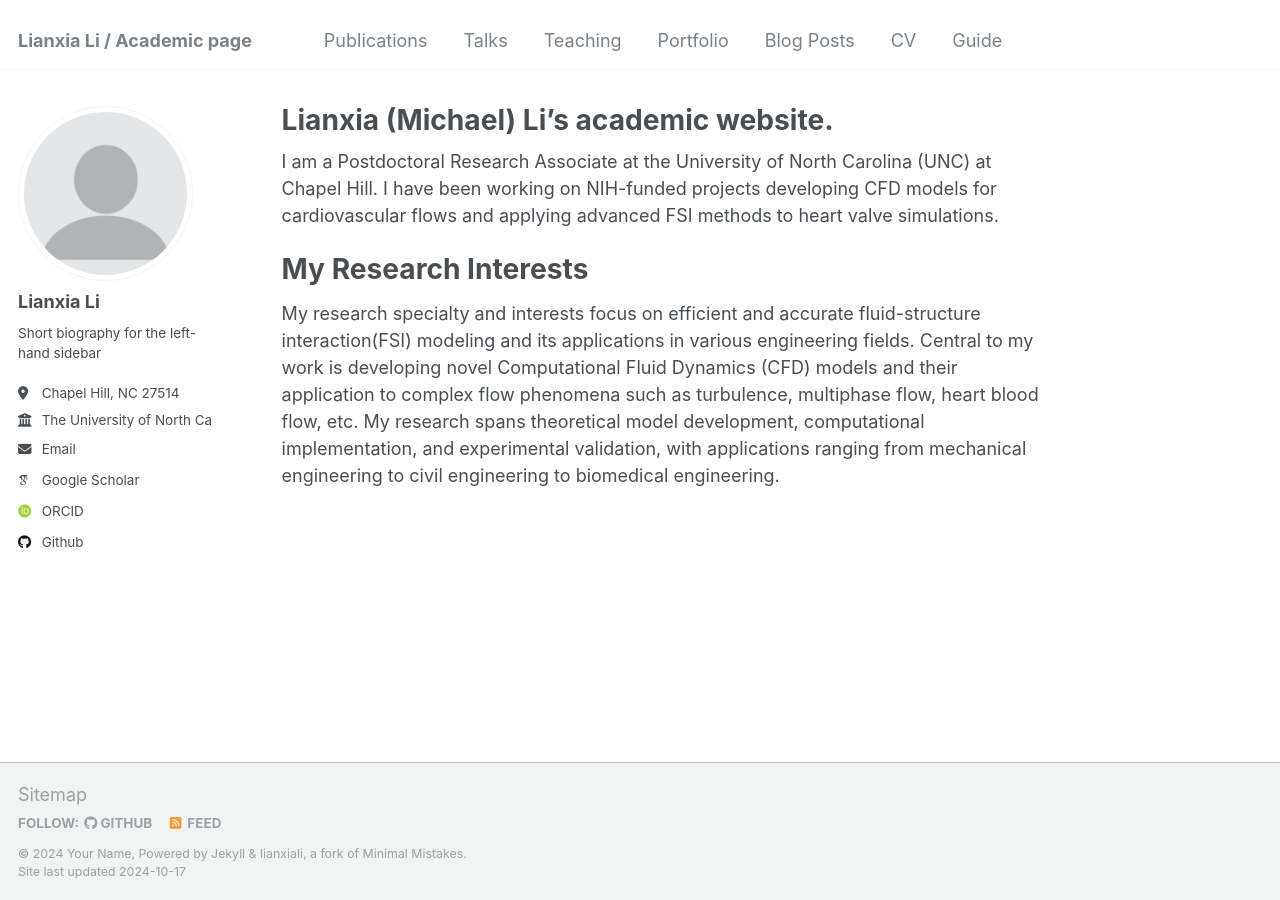
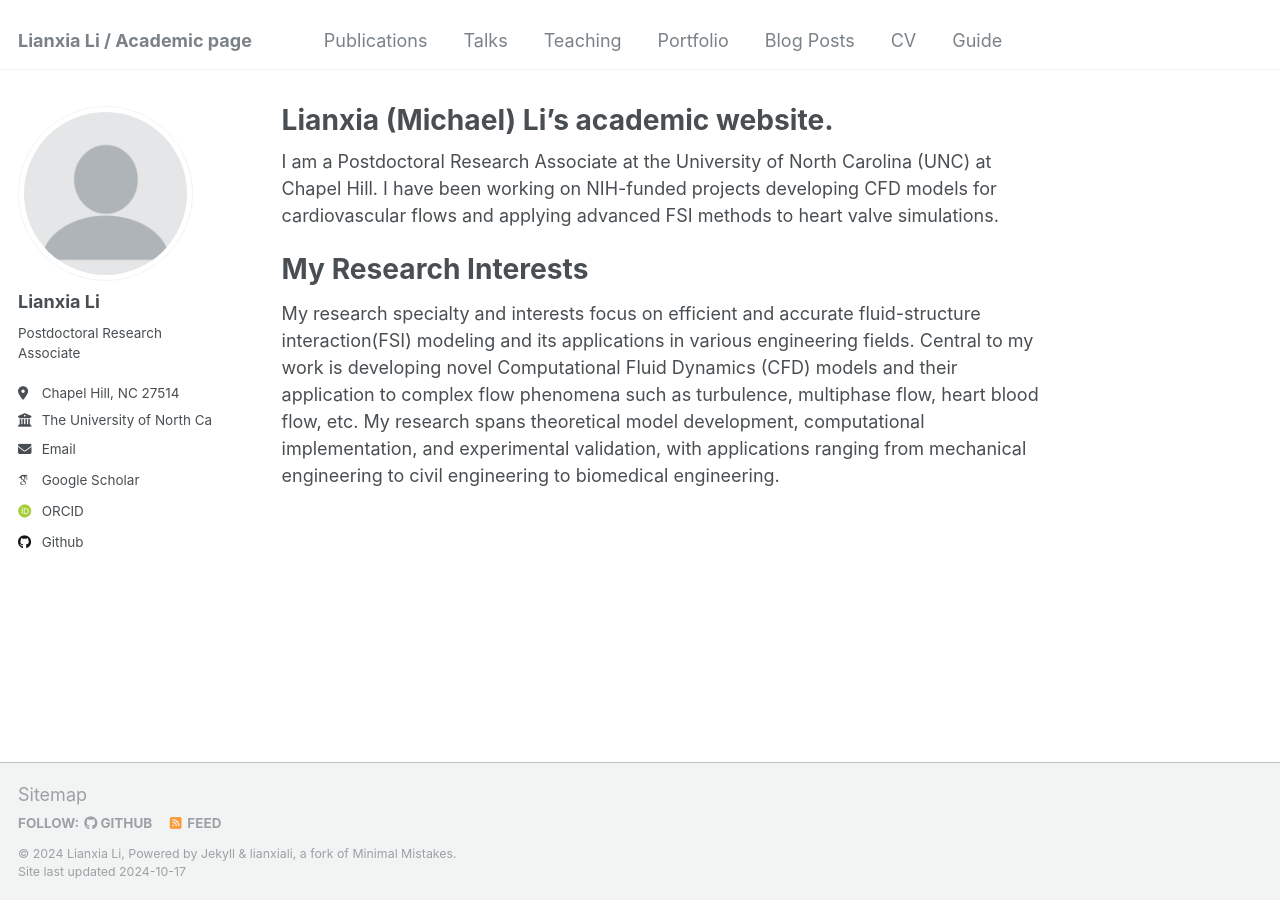
Before and after one commit to Lianxiali/lianxiali-github.io, a Jekyll site: the page built from _pages/about.md, in a window 1280 px wide. Built offline with Jekyll 4.4.1, drawn with Linux system fonts in a browser that asks for light colours; some web fonts are replaced.

Commit message:
update _config.yml

```diff
--- a/_config.yml
+++ b/_config.yml
@@ -10,8 +10,8 @@
 locale                   : "en-US"
 title                    : "Lianxia Li / Academic page"
 title_separator          : "-"
-name                     : &name "Your Name"
-description              : &description "personal description"
+name                     : &name "Lianxia Li"
+description              : &description ""
 url                      : https://lianxiali.github.io # the base hostname & protocol for your site e.g. "https://mmistakes.github.io"
 baseurl                  : "" # the subpath of your site, e.g. "/blog"
 repository               : "lianxiali/lianxiali.github.io"
@@ -24,7 +24,7 @@
   avatar           : "profile.png"
   name             : "Lianxia Li"
   pronouns         : # example: "she/her"
-  bio              : "Short biography for the left-hand sidebar"
+  bio              : "Postdoctoral Research Associate"
   location         : "Chapel Hill, NC 27514"
   employer         : "The University of North Caralina at Chapel Hill"
   uri              : # URL
```
